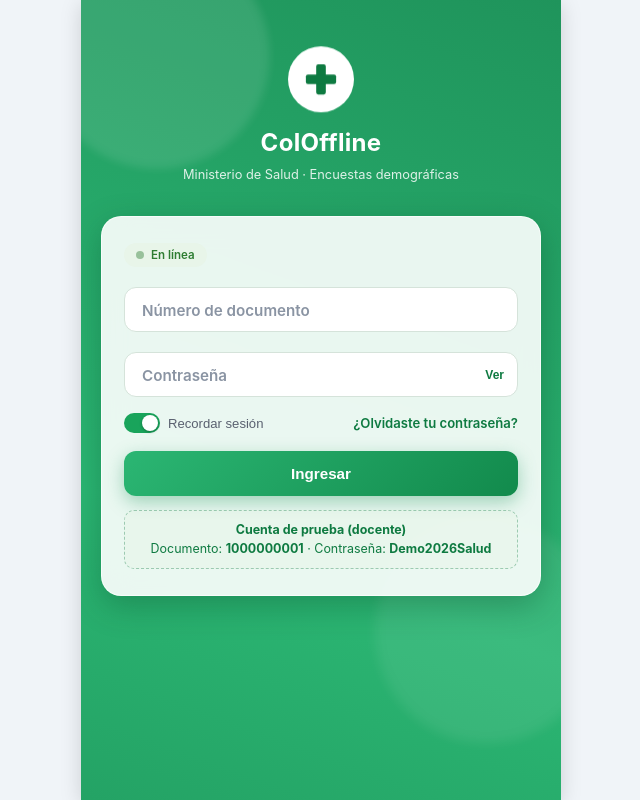
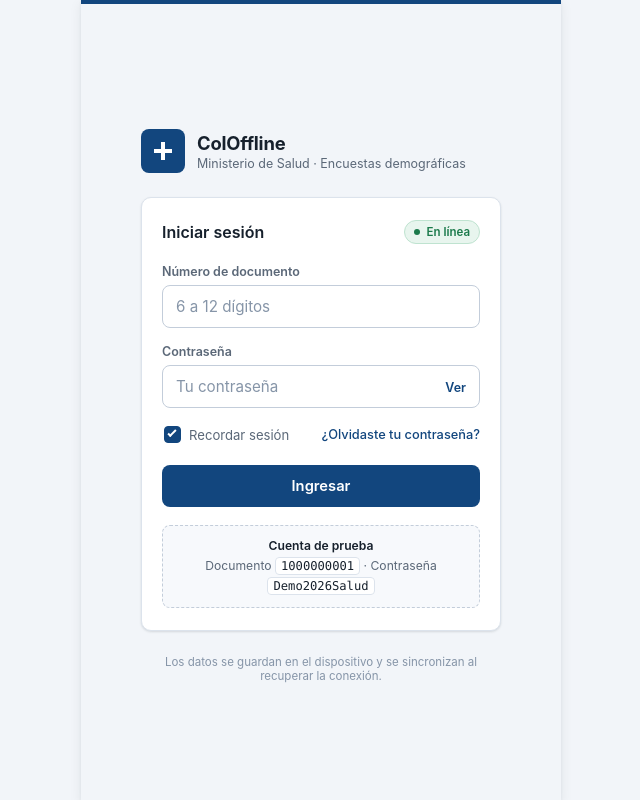
Before and after one commit to Manuel151025/proyecto_offline, a PHP site: page / in a window 1280 px wide. Shown: the whole page, without its empty margins (319-959 px from the left). Run offline with PHP 8.4, Linux system fonts and the light colour scheme.

Commit message:
feat(pwa): rediseño institucional del login y paleta unificada
El login tenía una identidad propia (verde, degradados animados, formas
difuminadas de fondo, logo flotante) mientras el resto de la app era
azul. Dos identidades en un mismo producto es buena parte de lo que hacía
que se viera poco profesional.

Paleta: una sola gama institucional derivada de --primary (azul marino
#12467E). Desaparecen los cinco tokens --login-green-*; cambiar la marca
vuelve a ser cambiar un token. El header, la navegación, el FAB y los
botones del resto de pantallas siguen la nueva gama automáticamente
porque ya consumían --primary.

Login: el bloque de color a pantalla completa se reduce a una franja de
4px. Encabezado compacto con la marca en texto oscuro, tarjeta blanca con
borde de 1px y sombra contenida. Se eliminan las animaciones decorativas
(degradado en movimiento, deriva de las formas, flotación del logo).

Campos: la etiqueta pasa a ir SOBRE el campo en vez de flotar dentro. La
etiqueta flotante depende de :placeholder-shown, así que desaparece en
cuanto hay texto y deja al usuario sin contexto al revisar lo escrito;
encima del campo es siempre legible y los lectores de pantalla la
anuncian mejor. El interruptor de "recordar sesión" pasa a casilla: es
una preferencia binaria, no un modo.

Accesibilidad:
- El avatar de la lista usaba blanco sobre azul claro: 2.87:1, por debajo
  del mínimo AA de 4.5:1. Pasa a fondo tenue con texto de marca: 8.54:1.
  Las demás combinaciones se comprobaron y todas superan 4.5:1.
- Estados de foco visibles en todos los controles interactivos.
- Se respeta prefers-reduced-motion.
- El botón "Ver" mantiene su aria-label sincronizado al alternar.

theme-color, manifest e icono siguen la paleta nueva. Caché a v8.

El CI gana la validación de sintaxis de los módulos de la PWA, que hay
que copiar a .mjs porque `node --check` no trata los .js como módulos ES.

Co-Authored-By: Claude Opus 5 <noreply@anthropic.com>

```diff
--- a/pwa/css/base.css
+++ b/pwa/css/base.css
@@ -3,37 +3,45 @@
 
 *, *::before, *::after { box-sizing: border-box; margin: 0; padding: 0; }
 
+/* Paleta institucional única. Antes el login tenía su propia gama verde
+   mientras el resto de la app era azul: dos identidades en un mismo producto.
+   Ahora todo parte de --primary, así que cambiar la marca es cambiar un token. */
 :root {
-  --primary: #1565C0;
-  --primary-dark: #003c8f;
-  --primary-light: #5e92f3;
-  --secondary: #00695C;
+  /* Marca */
+  --primary: #12467E;
+  --primary-dark: #0C325C;
+  --primary-hover: #16599E;
+  --primary-tint: #EEF3F9;
+  --primary-light: #7A9BC4;
   --on-primary: #ffffff;
+
+  /* Superficies y texto */
   --surface: #ffffff;
-  --bg: #F0F4F8;
-  --on-surface: #1a1a2e;
-  --on-surface-secondary: #5a6070;
-  --divider: #e0e4ea;
-  --error: #C62828;
-  --error-bg: #FFEBEE;
-  --warning: #E65100;
-  --warning-bg: #FFF3E0;
-  --success: #2E7D32;
-  --success-bg: #E8F5E9;
-  --info: #0277BD;
-  --info-bg: #E1F5FE;
-  --radius: 12px;
-  --shadow: 0 2px 8px rgba(0,0,0,0.1);
-  --shadow-lg: 0 4px 20px rgba(0,0,0,0.15);
+  --surface-alt: #F7F9FC;
+  --bg: #F2F5F9;
+  --on-surface: #16202C;
+  --on-surface-secondary: #5B6878;
+  --on-surface-muted: #8695A8;
+  --divider: #DCE3EC;
+  --border-input: #C3CDDA;
 
-  /* Paleta verde del login (independiente de --primary) */
-  --login-green: #19A45B;
-  --login-green-dark: #0E7A41;
-  --login-green-bright: #2BB673;
-  --login-green-deep: #0A5C31;
-  --login-green-deep-2: #116B3F;
-  --login-field-border: #d5e3da;
-  --login-label-idle: #8a94a3;
+  /* Estados semánticos */
+  --error: #B3261E;
+  --error-bg: #FCEEEE;
+  --warning: #A15C00;
+  --warning-bg: #FDF3E4;
+  --success: #1B7A4B;
+  --success-bg: #E8F5EE;
+  --info: #12467E;
+  --info-bg: #EEF3F9;
+
+  /* Forma y profundidad. Sombras contenidas: lo institucional pide sobriedad,
+     no relieve. La elevación se sugiere con bordes finos, no con desenfoques. */
+  --radius: 10px;
+  --radius-sm: 8px;
+  --shadow: 0 1px 2px rgba(22,32,44,0.06), 0 1px 3px rgba(22,32,44,0.08);
+  --shadow-lg: 0 4px 12px rgba(22,32,44,0.08), 0 1px 3px rgba(22,32,44,0.06);
+  --focus-ring: 0 0 0 3px rgba(18,70,126,0.16);
 }
 
 /* Utilidad: debe ganar siempre. Sin !important pierde contra cualquier clase
@@ -49,6 +57,7 @@ html, body {
   color: var(--on-surface);
   background: var(--bg);
   overflow: hidden;
+  -webkit-font-smoothing: antialiased;
 }
 
 #app-shell {
@@ -60,3 +69,12 @@ html, body {
   background: var(--surface);
   box-shadow: var(--shadow-lg);
 }
+
+/* Respeta a quien pide menos animación en su sistema operativo. */
+@media (prefers-reduced-motion: reduce) {
+  *, *::before, *::after {
+    animation-duration: 0.01ms !important;
+    animation-iteration-count: 1 !important;
+    transition-duration: 0.01ms !important;
+  }
+}
--- a/pwa/css/components.css
+++ b/pwa/css/components.css
@@ -46,14 +46,17 @@
 }
 .persona-card:active { transform: scale(0.98); box-shadow: none; }
 
+/* Fondo tenue con texto de marca en lugar de blanco sobre azul claro: esa
+   combinación daba 2.87:1 de contraste, por debajo del mínimo AA de 4.5:1. */
 .persona-avatar {
   width: 44px; height: 44px;
   border-radius: 50%;
-  background: var(--primary-light);
-  color: var(--on-primary);
+  background: var(--primary-tint);
+  color: var(--primary);
+  border: 1px solid var(--divider);
   display: flex; align-items: center; justify-content: center;
   font-weight: 700;
-  font-size: 1rem;
+  font-size: 0.95rem;
   flex-shrink: 0;
 }
 
--- a/pwa/css/login.css
+++ b/pwa/css/login.css
@@ -1,342 +1,356 @@
 /* Pantalla de inicio de sesión.
-   Extraído de styles.css; el orden de carga en index.html preserva la cascada. */
+   Rediseño sobrio: sin degradados ni formas decorativas. La jerarquía la dan
+   el espacio, el peso tipográfico y una sola franja de color institucional. */
 
-/* ---- Login screen ---- */
-@keyframes loginGradShift {
-  0% { background-position: 0% 50%; }
-  50% { background-position: 100% 50%; }
-  100% { background-position: 0% 50%; }
-}
-@keyframes loginDrift1 {
-  0%, 100% { transform: translate(0, 0) scale(1); }
-  50% { transform: translate(22px, -16px) scale(1.1); }
-}
-@keyframes loginDrift2 {
-  0%, 100% { transform: translate(0, 0) scale(1); }
-  50% { transform: translate(-18px, 14px) scale(0.92); }
-}
-@keyframes loginFloat {
-  0%, 100% { transform: translateY(0); }
-  50% { transform: translateY(-7px); }
-}
-@keyframes loginCardIn {
-  from { opacity: 0; transform: translateY(26px) scale(0.97); }
-  to { opacity: 1; transform: translateY(0) scale(1); }
-}
-@keyframes loginPulse {
-  0%, 100% { opacity: 1; }
-  50% { opacity: 0.35; }
-}
 @keyframes loginSpin { to { transform: rotate(360deg); } }
-@keyframes loginPop {
-  0% { transform: scale(0); opacity: 0; }
-  60% { transform: scale(1.12); }
-  100% { transform: scale(1); opacity: 1; }
-}
-@keyframes loginDraw {
-  from { stroke-dashoffset: 48; }
-  to { stroke-dashoffset: 0; }
-}
+
 @keyframes loginFadeUp {
-  from { opacity: 0; transform: translateY(14px); }
-  to { opacity: 1; transform: translateY(0); }
+  from { opacity: 0; transform: translateY(6px); }
+  to   { opacity: 1; transform: translateY(0); }
 }
 
+@keyframes loginDraw {
+  from { stroke-dashoffset: 34; }
+  to   { stroke-dashoffset: 0; }
+}
+
+/* ---- Estructura ---- */
 .login-screen {
-  position: relative;
   height: 100%;
-  width: 100%;
-  overflow-x: hidden;
   overflow-y: auto;
+  background: var(--bg);
   display: flex;
   flex-direction: column;
-  background: linear-gradient(200deg, var(--login-green-deep-2), var(--login-green-bright), var(--login-green-deep));
-  background-size: 300% 300%;
-  animation: loginGradShift 14s ease infinite;
 }
 
-.login-blob {
-  position: absolute;
-  border-radius: 50%;
-  pointer-events: none;
-}
-.login-blob-1 {
-  top: -50px;
-  left: -40px;
-  width: 220px;
-  height: 220px;
-  background: rgba(255,255,255,0.1);
-  filter: blur(4px);
-  animation: loginDrift1 8s ease-in-out infinite;
-}
-.login-blob-2 {
-  bottom: 60px;
-  right: -60px;
-  width: 240px;
-  height: 240px;
-  background: rgba(255,255,255,0.08);
-  filter: blur(6px);
-  animation: loginDrift2 10s ease-in-out infinite;
+/* Franja superior: el único uso pleno del color de marca en la pantalla. */
+.login-bar {
+  height: 4px;
+  background: var(--primary);
+  flex-shrink: 0;
 }
 
-.login-header {
-  position: relative;
+.login-container {
+  flex: 1;
   display: flex;
   flex-direction: column;
+  justify-content: center;
+  gap: 24px;
+  padding: 32px 20px 24px;
+  max-width: 400px;
+  width: 100%;
+  margin: 0 auto;
+  animation: loginFadeUp 0.3s ease;
+}
+
+/* ---- Encabezado de marca ---- */
+.login-header {
+  display: flex;
   align-items: center;
-  gap: 10px;
-  padding: 52px 24px 26px;
+  gap: 12px;
+}
+
+.login-logo {
+  width: 44px;
+  height: 44px;
+  border-radius: var(--radius-sm);
+  background: var(--primary);
+  display: flex;
+  align-items: center;
+  justify-content: center;
   flex-shrink: 0;
 }
-.login-logo { line-height: 0; animation: loginFloat 4s ease-in-out infinite; }
-.login-brand { font-size: 1.5rem; font-weight: 700; color: #ffffff; letter-spacing: 0.3px; }
-.login-subtitle { font-size: 0.8rem; color: rgba(255,255,255,0.85); text-align: center; }
 
-.login-card {
-  position: relative;
-  background: rgba(255,255,255,0.9);
-  backdrop-filter: blur(14px);
-  -webkit-backdrop-filter: blur(14px);
-  border: 1px solid rgba(255,255,255,0.65);
-  border-radius: 20px;
-  box-shadow: 0 10px 32px rgba(6,60,32,0.3);
-  margin: 8px 20px 24px;
-  padding: 26px 22px;
-  animation: loginCardIn 0.55s cubic-bezier(0.22,1,0.36,1) both;
+.login-brand {
+  font-size: 1.15rem;
+  font-weight: 700;
+  color: var(--on-surface);
+  letter-spacing: -0.01em;
+  line-height: 1.2;
 }
 
-.login-conn-pill {
+.login-subtitle {
+  font-size: 0.78rem;
+  color: var(--on-surface-secondary);
+  margin-top: 2px;
+}
+
+/* ---- Tarjeta ---- */
+.login-card {
+  background: var(--surface);
+  border: 1px solid var(--divider);
+  border-radius: var(--radius);
+  box-shadow: var(--shadow);
+  padding: 22px 20px;
+}
+
+.login-card-head {
+  display: flex;
+  align-items: center;
+  justify-content: space-between;
+  gap: 12px;
+  margin-bottom: 20px;
+}
+
+.login-card-title {
+  font-size: 1rem;
+  font-weight: 600;
+  color: var(--on-surface);
+}
+
+/* ---- Indicador de conexión ---- */
+.login-conn {
   display: inline-flex;
   align-items: center;
-  gap: 7px;
+  gap: 6px;
   font-size: 0.72rem;
   font-weight: 600;
-  padding: 5px 12px;
+  padding: 4px 9px;
   border-radius: 99px;
-  margin-bottom: 20px;
+  border: 1px solid var(--divider);
+  color: var(--on-surface-secondary);
+  background: var(--surface-alt);
+  white-space: nowrap;
 }
-.login-conn-pill.online { background: var(--success-bg); color: var(--success); }
-.login-conn-pill.offline { background: var(--warning-bg); color: var(--warning); }
+.login-conn.online  { color: var(--success); border-color: #BFE3D0; background: var(--success-bg); }
+.login-conn.offline { color: var(--warning); border-color: #EFD9B4; background: var(--warning-bg); }
+
 .login-conn-dot {
-  width: 8px;
-  height: 8px;
+  width: 6px; height: 6px;
   border-radius: 50%;
   background: currentColor;
-  animation: loginPulse 2s infinite;
+  flex-shrink: 0;
 }
 
+/* ---- Aviso sin conexión ---- */
 .login-offline-notice {
+  font-size: 0.8rem;
+  line-height: 1.45;
+  color: var(--warning);
   background: var(--warning-bg);
-  color: var(--warning);
-  font-size: 0.78rem;
-  padding: 9px 12px;
-  border-radius: 10px;
+  border: 1px solid #EFD9B4;
+  border-radius: var(--radius-sm);
+  padding: 10px 12px;
   margin-bottom: 16px;
 }
 
-.login-field { position: relative; margin-bottom: 20px; }
-.login-field-pass { margin-bottom: 16px; }
+/* ---- Campos ---- */
+/* Etiqueta sobre el campo, no flotante: siempre legible, sin depender de si
+   el campo tiene contenido, y mejor anunciada por los lectores de pantalla. */
+.login-field { margin-bottom: 16px; }
+
+.login-field label {
+  display: block;
+  font-size: 0.78rem;
+  font-weight: 600;
+  color: var(--on-surface-secondary);
+  margin-bottom: 6px;
+}
+
 .login-field input {
   width: 100%;
-  box-sizing: border-box;
-  padding: 13px 14px;
-  border: 1.5px solid var(--login-field-border);
-  border-radius: 12px;
+  padding: 11px 13px;
   font-size: 0.95rem;
+  font-family: inherit;
   color: var(--on-surface);
-  background: #ffffff;
+  background: var(--surface);
+  border: 1px solid var(--border-input);
+  border-radius: var(--radius-sm);
   outline: none;
-  transition: border-color 0.2s, box-shadow 0.2s;
+  transition: border-color 0.15s, box-shadow 0.15s;
 }
-.login-field-pass input { padding-right: 56px; }
+.login-field input::placeholder { color: var(--on-surface-muted); }
 .login-field input:focus {
-  border-color: var(--login-green);
-  box-shadow: 0 0 0 3px rgba(25,164,91,0.15);
+  border-color: var(--primary);
+  box-shadow: var(--focus-ring);
 }
-.login-field label {
-  position: absolute;
-  left: 12px;
-  top: 14px;
-  font-size: 0.95rem;
-  color: var(--login-label-idle);
-  background: #ffffff;
-  padding: 0 6px;
-  font-weight: 600;
-  pointer-events: none;
-  transition: all 0.18s ease;
-}
-.login-field input:focus + label,
-.login-field input:not(:placeholder-shown) + label {
-  top: -9px;
-  font-size: 0.68rem;
-}
-.login-field input:focus + label { color: var(--login-green-dark); }
+.login-field input:disabled { background: var(--surface-alt); color: var(--on-surface-muted); }
+
+/* Campo de contraseña con botón "Ver" */
+.login-input-group { position: relative; }
+.login-input-group input { padding-right: 62px; }
 
 .login-eye {
   position: absolute;
-  right: 8px;
   top: 50%;
+  right: 6px;
   transform: translateY(-50%);
+  background: none;
   border: none;
-  background: none;
-  color: var(--login-green-dark);
-  font-size: 0.75rem;
+  padding: 6px 8px;
+  border-radius: 6px;
+  font-size: 0.78rem;
   font-weight: 600;
+  font-family: inherit;
+  color: var(--primary);
   cursor: pointer;
-  padding: 4px 6px;
+  transition: background 0.15s;
 }
+.login-eye:hover { background: var(--primary-tint); }
+.login-eye:focus-visible { outline: 2px solid var(--primary); outline-offset: 1px; }
 
+/* ---- Error ---- */
 .login-error {
+  font-size: 0.82rem;
+  line-height: 1.4;
+  color: var(--error);
   background: var(--error-bg);
-  color: var(--error);
-  font-size: 0.8rem;
-  padding: 9px 12px;
-  border-radius: 10px;
-  margin-bottom: 12px;
+  border: 1px solid #F0D2D0;
+  border-radius: var(--radius-sm);
+  padding: 9px 11px;
+  margin-bottom: 16px;
 }
-.login-error-anim { animation: loginFadeUp 0.25s ease; }
+.login-error-anim { animation: loginFadeUp 0.2s ease; }
 
+/* ---- Fila de opciones ---- */
 .login-row {
   display: flex;
   align-items: center;
   justify-content: space-between;
   gap: 12px;
-  margin: 2px 0 18px;
+  margin-bottom: 20px;
 }
 
-.login-switch {
-  display: flex;
+/* Casilla en lugar del interruptor: "recordar sesión" es una preferencia
+   binaria, no un modo. Una casilla lo comunica sin ambigüedad. */
+.login-check {
+  display: inline-flex;
   align-items: center;
   gap: 8px;
+  background: none;
   border: none;
-  background: none;
+  padding: 2px;
+  font-size: 0.82rem;
+  font-family: inherit;
+  color: var(--on-surface-secondary);
   cursor: pointer;
-  padding: 0;
 }
-.login-switch-track {
+
+.login-check-box {
+  width: 17px;
+  height: 17px;
+  border-radius: 4px;
+  border: 1.5px solid var(--border-input);
+  background: var(--surface);
+  flex-shrink: 0;
   position: relative;
-  width: 36px;
-  height: 20px;
-  border-radius: 99px;
-  background: #c3cad4;
-  transition: background 0.2s;
-  display: inline-block;
-  flex-shrink: 0;
+  transition: background 0.15s, border-color 0.15s;
 }
-.login-switch.on .login-switch-track { background: var(--login-green); }
-.login-switch-knob {
+.login-check.on .login-check-box {
+  background: var(--primary);
+  border-color: var(--primary);
+}
+.login-check.on .login-check-box::after {
+  content: '';
   position: absolute;
-  top: 2px;
-  left: 2px;
-  width: 16px;
-  height: 16px;
-  border-radius: 50%;
-  background: #ffffff;
-  transition: left 0.2s;
-  box-shadow: 0 1px 3px rgba(0,0,0,0.3);
+  left: 5px; top: 1px;
+  width: 4px; height: 9px;
+  border: solid #fff;
+  border-width: 0 2px 2px 0;
+  transform: rotate(45deg);
 }
-.login-switch.on .login-switch-knob { left: 18px; }
-.login-switch-label { font-size: 0.82rem; color: var(--on-surface-secondary); }
+.login-check:focus-visible { outline: 2px solid var(--primary); outline-offset: 2px; border-radius: 4px; }
 
 .login-forgot {
-  font-size: 0.82rem;
-  font-weight: 600;
-  color: var(--login-green-dark);
+  font-size: 0.8rem;
+  color: var(--primary);
   text-decoration: none;
-  white-space: nowrap;
+  font-weight: 500;
 }
+.login-forgot:hover { text-decoration: underline; }
 
+/* ---- Botón principal ---- */
 .login-submit {
   width: 100%;
   display: flex;
   align-items: center;
   justify-content: center;
   gap: 8px;
-  padding: 14px;
+  padding: 12px;
   border: none;
-  border-radius: 12px;
-  background: linear-gradient(135deg, var(--login-green-bright), #128A4C);
-  color: #ffffff;
-  font-size: 0.95rem;
+  border-radius: var(--radius-sm);
+  background: var(--primary);
+  color: var(--on-primary);
+  font-size: 0.92rem;
   font-weight: 600;
+  font-family: inherit;
   cursor: pointer;
-  box-shadow: 0 6px 18px rgba(18,138,76,0.35);
-  transition: transform 0.15s, box-shadow 0.2s;
+  transition: background 0.15s;
 }
-.login-submit:hover:not(:disabled) {
-  transform: translateY(-2px);
-  box-shadow: 0 10px 24px rgba(18,138,76,0.45);
-}
-.login-submit:active:not(:disabled) {
-  transform: scale(0.97);
-  box-shadow: 0 4px 12px rgba(18,138,76,0.3);
-}
-.login-submit:disabled { opacity: 0.85; cursor: not-allowed; }
+.login-submit:hover:not(:disabled) { background: var(--primary-hover); }
+.login-submit:active:not(:disabled) { background: var(--primary-dark); }
+.login-submit:disabled { opacity: 0.65; cursor: not-allowed; }
+.login-submit:focus-visible { outline: 2px solid var(--primary); outline-offset: 2px; }
 
 .login-spinner {
-  width: 16px;
-  height: 16px;
-  border: 2.5px solid rgba(255,255,255,0.35);
+  width: 15px;
+  height: 15px;
+  border: 2px solid rgba(255,255,255,0.35);
   border-top-color: #ffffff;
   border-radius: 50%;
   display: inline-block;
   animation: loginSpin 0.7s linear infinite;
 }
 
+/* ---- Cuenta de prueba ---- */
+.login-demo {
+  font-size: 0.76rem;
+  line-height: 1.6;
+  color: var(--on-surface-secondary);
+  background: var(--surface-alt);
+  border: 1px dashed var(--border-input);
+  border-radius: var(--radius-sm);
+  padding: 10px 12px;
+  margin-top: 18px;
+  text-align: center;
+}
+.login-demo strong { color: var(--on-surface); font-weight: 600; }
+.login-demo code {
+  font-family: ui-monospace, SFMono-Regular, Consolas, monospace;
+  font-size: 0.76rem;
+  color: var(--on-surface);
+  background: var(--surface);
+  border: 1px solid var(--divider);
+  border-radius: 4px;
+  padding: 1px 5px;
+}
+
+/* ---- Pie ---- */
+.login-foot {
+  font-size: 0.72rem;
+  color: var(--on-surface-muted);
+  text-align: center;
+}
+
+/* ---- Confirmación tras entrar ---- */
 .login-success {
   display: flex;
   flex-direction: column;
   align-items: center;
-  gap: 14px;
-  padding: 28px 0 12px;
-  animation: loginFadeUp 0.4s ease;
+  gap: 10px;
+  padding: 16px 0 8px;
+  animation: loginFadeUp 0.25s ease;
 }
+
 .login-success-icon {
-  width: 76px;
-  height: 76px;
+  width: 48px;
+  height: 48px;
   border-radius: 50%;
   background: var(--success-bg);
   display: flex;
   align-items: center;
   justify-content: center;
-  animation: loginPop 0.5s cubic-bezier(0.68,-0.55,0.27,1.55);
 }
+
 .login-check-path {
-  stroke-dasharray: 48;
-  stroke-dashoffset: 48;
-  animation: loginDraw 0.6s 0.2s ease both;
+  stroke-dasharray: 34;
+  animation: loginDraw 0.4s ease forwards;
 }
-.login-success-title { font-size: 1.15rem; font-weight: 700; }
+
+.login-success-title { font-size: 1rem; font-weight: 600; color: var(--on-surface); }
 .login-success-sub {
-  font-size: 0.85rem;
+  font-size: 0.82rem;
   color: var(--on-surface-secondary);
   text-align: center;
-  max-width: 260px;
+  line-height: 1.45;
 }
-
-.login-demo-note {
-  margin-top: 14px;
-  padding: 10px 12px;
-  border: 1px dashed rgba(14,122,65,0.35);
-  border-radius: 10px;
-  background: rgba(232,245,233,0.6);
-  color: var(--login-green-dark);
-  font-size: 0.78rem;
-  text-align: center;
-  line-height: 1.5;
-}
-
-@media (prefers-reduced-motion: reduce) {
-  .login-screen,
-  .login-blob-1,
-  .login-blob-2,
-  .login-logo,
-  .login-card,
-  .login-conn-dot,
-  .login-success,
-  .login-success-icon,
-  .login-check-path,
-  .login-error-anim {
-    animation: none !important;
-  }
-}
--- a/pwa/index.html
+++ b/pwa/index.html
@@ -3,7 +3,7 @@
 <head>
   <meta charset="UTF-8" />
   <meta name="viewport" content="width=device-width, initial-scale=1.0, viewport-fit=cover" />
-  <meta name="theme-color" content="#1565C0" />
+  <meta name="theme-color" content="#12467E" />
   <meta name="description" content="Sistema de encuestas demográficas offline-first — MinSalud" />
   <meta name="mobile-web-app-capable" content="yes" />
   <meta name="apple-mobile-web-app-capable" content="yes" />
--- a/pwa/sw.js
+++ b/pwa/sw.js
@@ -1,9 +1,10 @@
 // Subir esta versión en cada cambio de JS/CSS: el fetch es cache-first, así que
 // sin bump los navegadores seguirían sirviendo los archivos viejos.
+// v8: rediseño institucional del login y paleta unificada.
 // v7: .hidden pasa a !important (el spinner del login se veía siempre).
 // v6: styles.css se dividió en 7 hojas por responsabilidad.
 // v5: api.js y session.js ahora envían el token de autenticación en la sincronización.
-const CACHE = 'encuestas-v7';
+const CACHE = 'encuestas-v8';
 
 const ASSETS = [
   './index.html',
```
Also changed, not shown: pwa/js/screens/login.js (+33 -22 lines), .github/workflows/ci.yml, pwa/icons/icon.svg, pwa/manifest.json.
